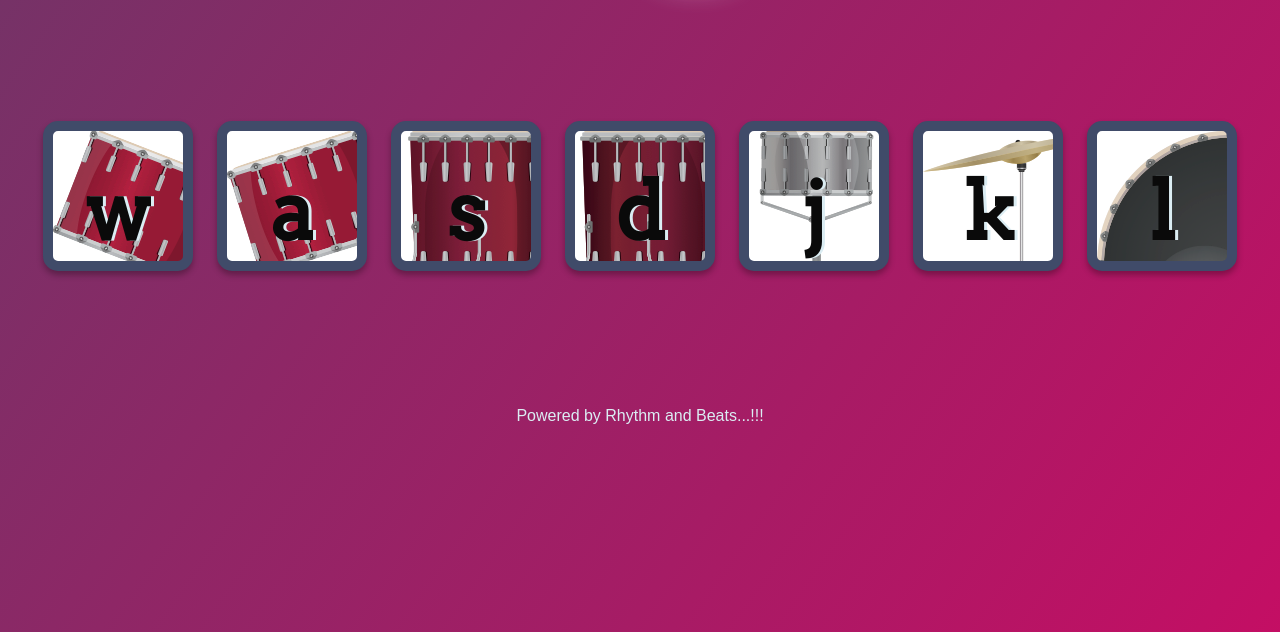
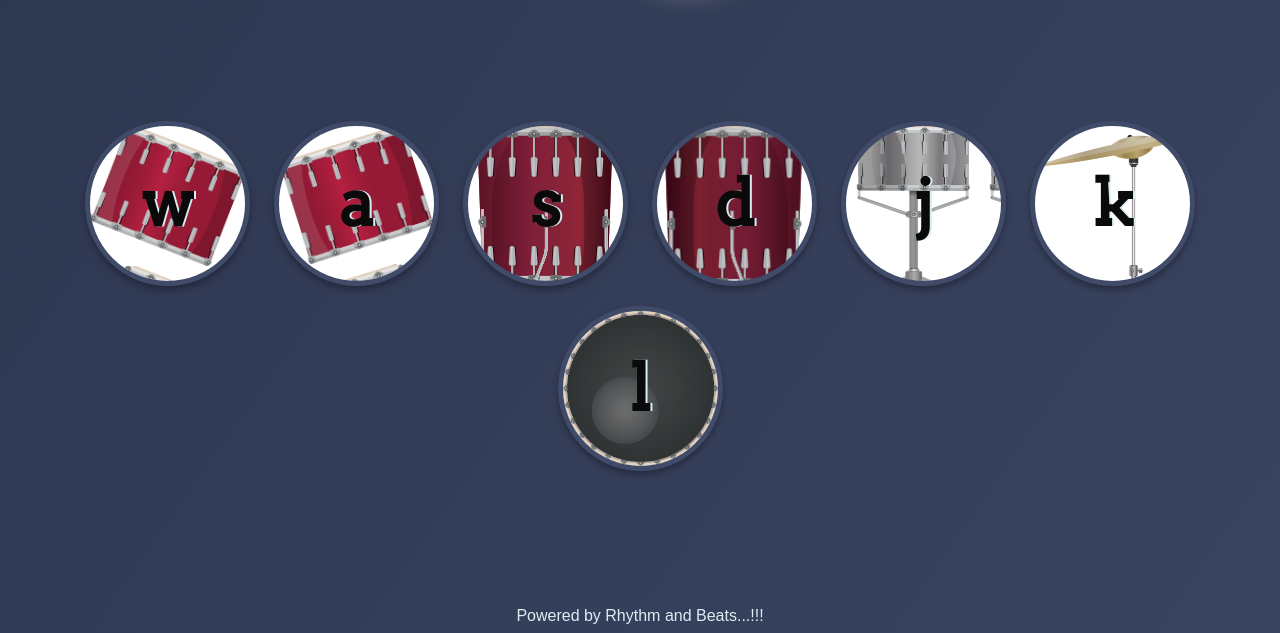
Before and after one commit to TAPAN-2835/Drum-Kit, a plain HTML site: page index.html in a window 1280 px wide. Shown: the part 168-801 px from the top of the page. Drawn offline with Linux system fonts and the light colour scheme; files whose address does not match are found by name.

Commit message:
Update styles.css

```diff
--- a/styles.css
+++ b/styles.css
@@ -6,7 +6,7 @@ body {
 h1 {
   font-size: 5rem;
   color: #DBEDF3;
-  font-family: "Arvo", cursive;
+  font-family:'Trebuchet MS', 'Lucida Sans Unicode', 'Lucida Grande', 'Lucida Sans', Arial, sans-serif;
   text-shadow: 3px 0 #DA0463;
 
 }
@@ -18,30 +18,37 @@ footer {
 
 .w {
   background-image: url("images/tom1.png");
+  background-size: contain;
 }
 
 .a {
   background-image: url("images/tom2.png");
+  background-size: contain;
 }
 
 .s {
   background-image: url("images/tom3.png");
+  background-size:auto;
 }
 
 .d {
   background-image: url("images/tom4.png");
+  background-size: cover;
 }
 
 .j {
   background-image: url("images/snare.png");
+  background-size: auto;
 }
 
 .k {
   background-image: url("images/crash.png");
+  background-size: auto;
 }
 
 .l {
   background-image: url("images/kick.png");
+  background-size: contain;
 }
 
 .set {
@@ -59,17 +66,17 @@ footer {
 
 .drum {
   outline: none;
-  border: 10px solid #404B69;
-  font-size: 5rem;
+  border: 5px solid #404B69;
+  font-size: 4rem;
   font-family: 'Arvo', cursive;
   line-height: 2;
   font-weight: 900;
   color: #0a0a0a;
-  text-shadow: 3px 0 #DBEDF3;
-  border-radius: 15px;
+  text-shadow: 2px 0 #DBEDF3;
+  border-radius: 50%;
   display: inline-block;
-  width: 150px;
-  height: 150px;
+  width: 165px;
+  height: 165px;
   text-align: center;
   margin: 10px;
   background-color: white;
@@ -89,7 +96,7 @@ footer {
 body {
   background: linear-gradient(125deg, #283149, #404B69, #DA0463);
   background-size: 400% 400%;
-  animation: gradientAnimation 10s ease infinite;
+  animation: gradientAnimation 5s ease infinite;
 }
 
 @keyframes gradientAnimation {
```
